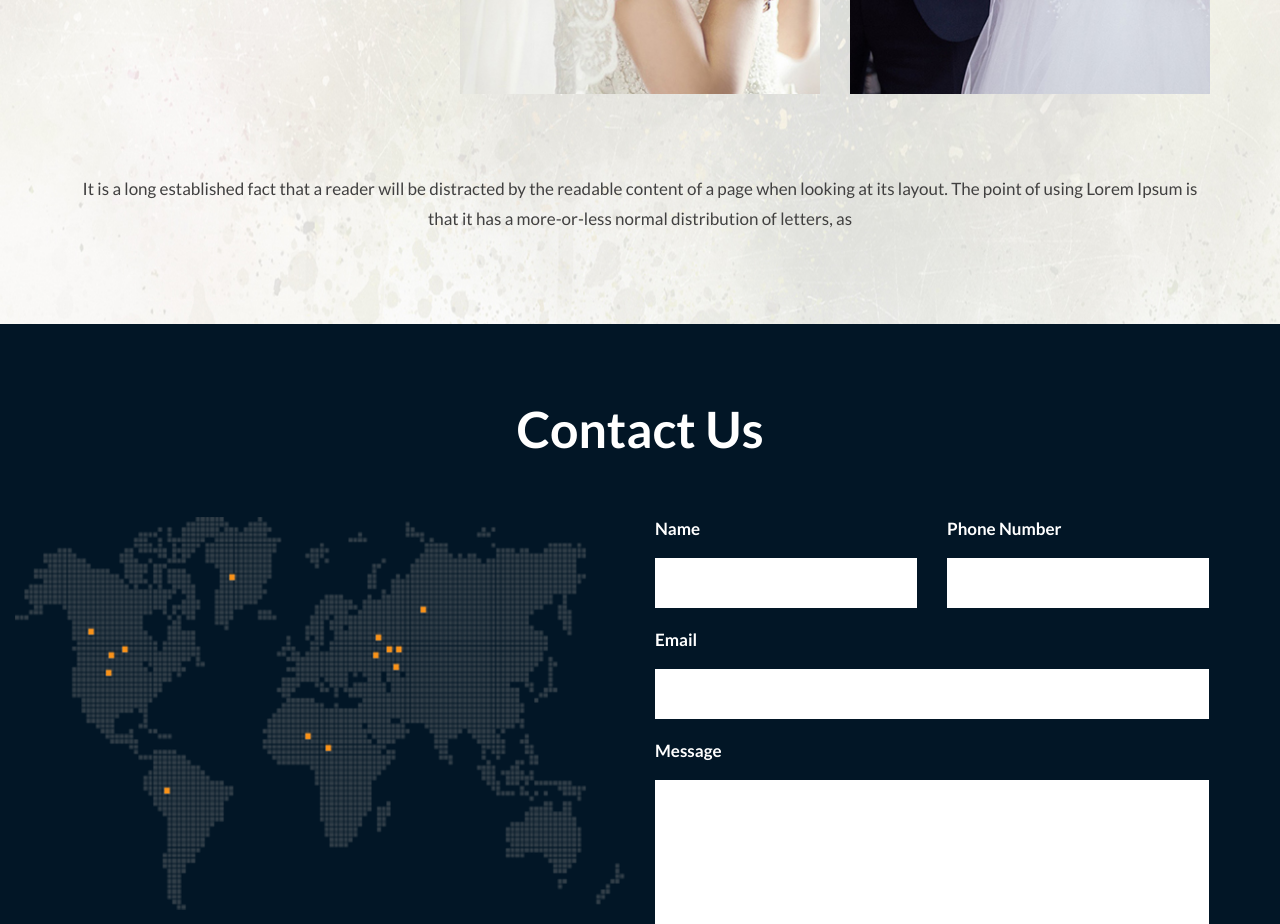
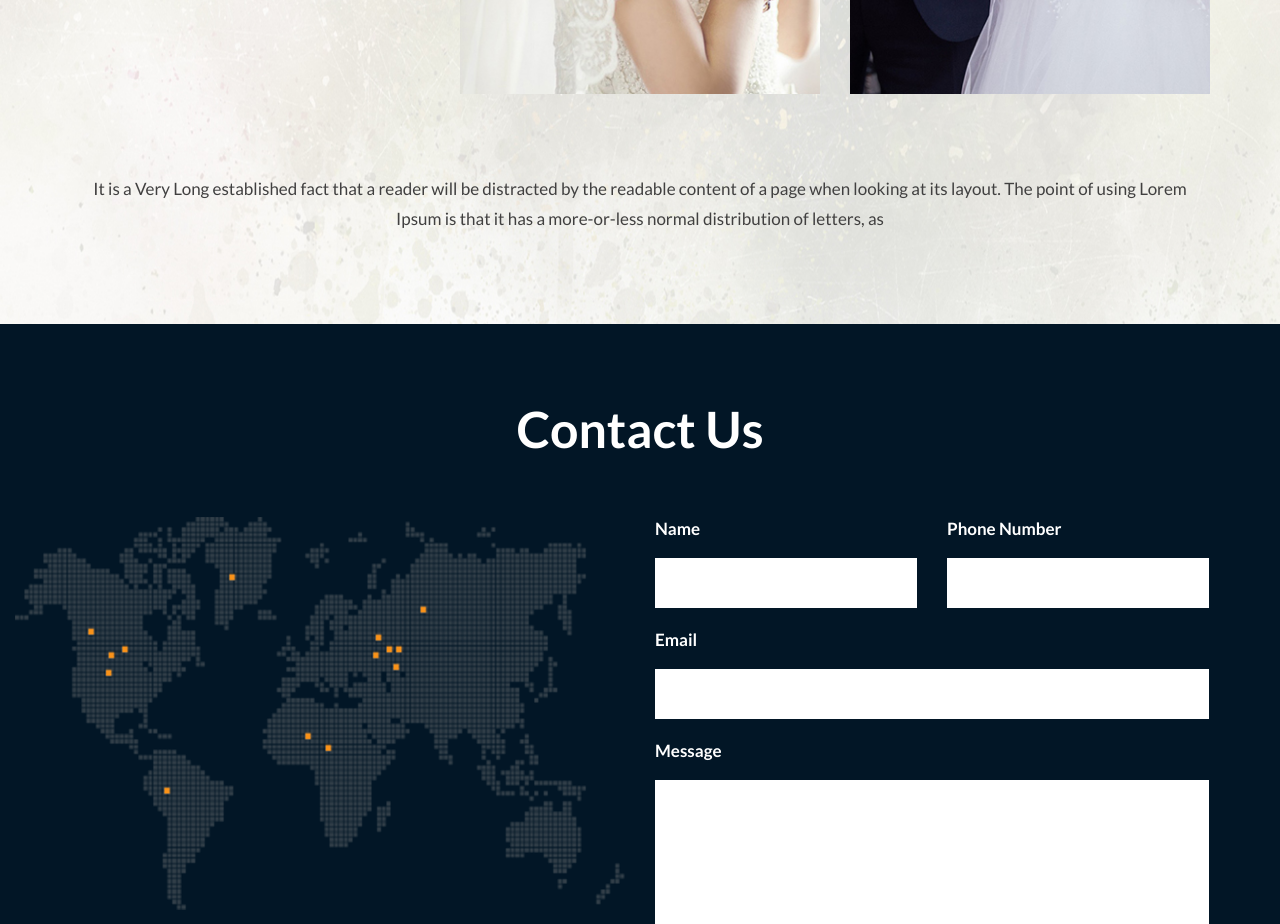
Before and after one commit to bilalamanat/Settle-HTML-CSS-JS, a plain HTML site: page index.html in a window 1280 px wide. Shown: the part 3720-4644 px from the top of the page. Drawn offline with nearby package versions, Linux system fonts and the light colour scheme; some packages are replaced by stand-ins of ours; a script that the page names is missing.

Commit message:
Settle-Html-CSS-JS

```diff
--- a/index.html
+++ b/index.html
@@ -307,7 +307,7 @@
                      </div>
                   </div>
                   <div class="col-md-12">
-                     <p class="text_align_center">It is a long established fact that a reader will be distracted by the readable content of a page when looking at its layout. The point of using Lorem Ipsum is that it has a more-or-less normal distribution of letters, as</p>
+                     <p class="text_align_center">It is a Very Long established fact that a reader will be distracted by the readable content of a page when looking at its layout. The point of using Lorem Ipsum is that it has a more-or-less normal distribution of letters, as</p>
                   </div>
                </div>
             </div>
```
